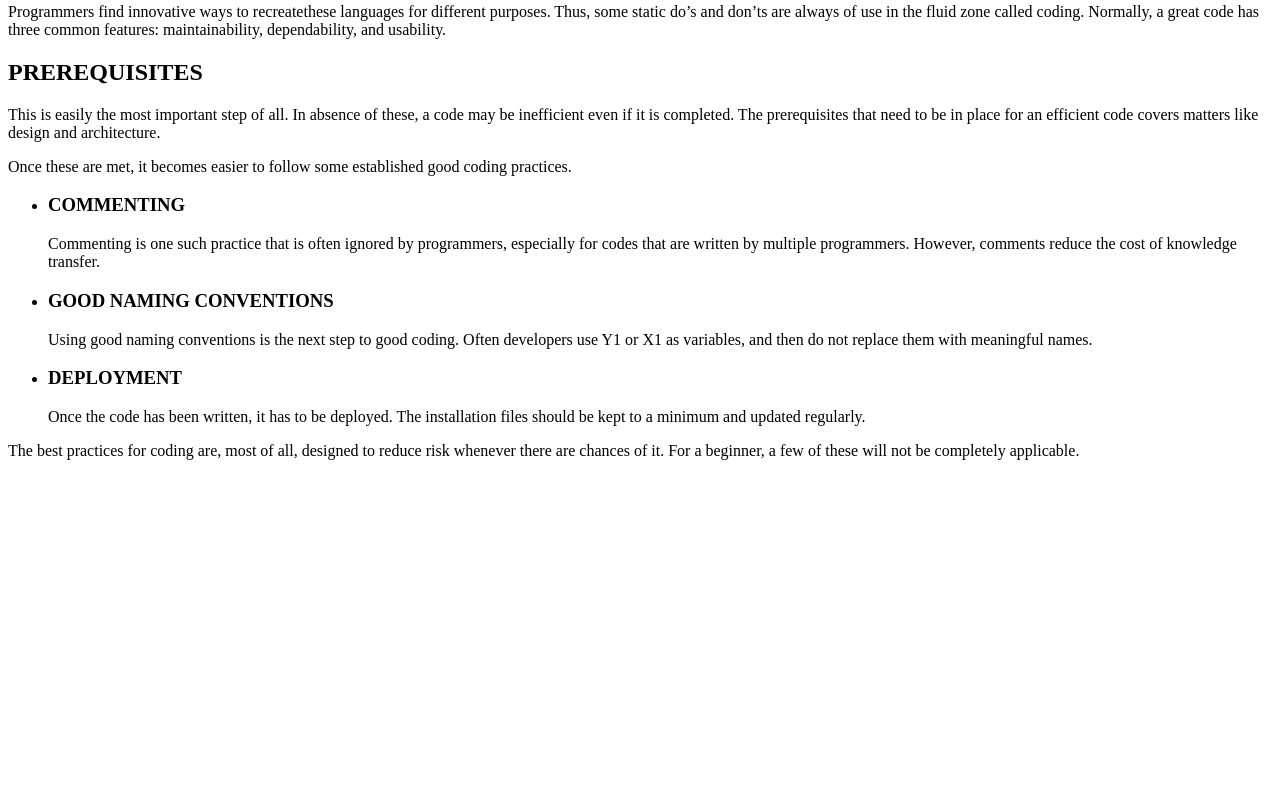
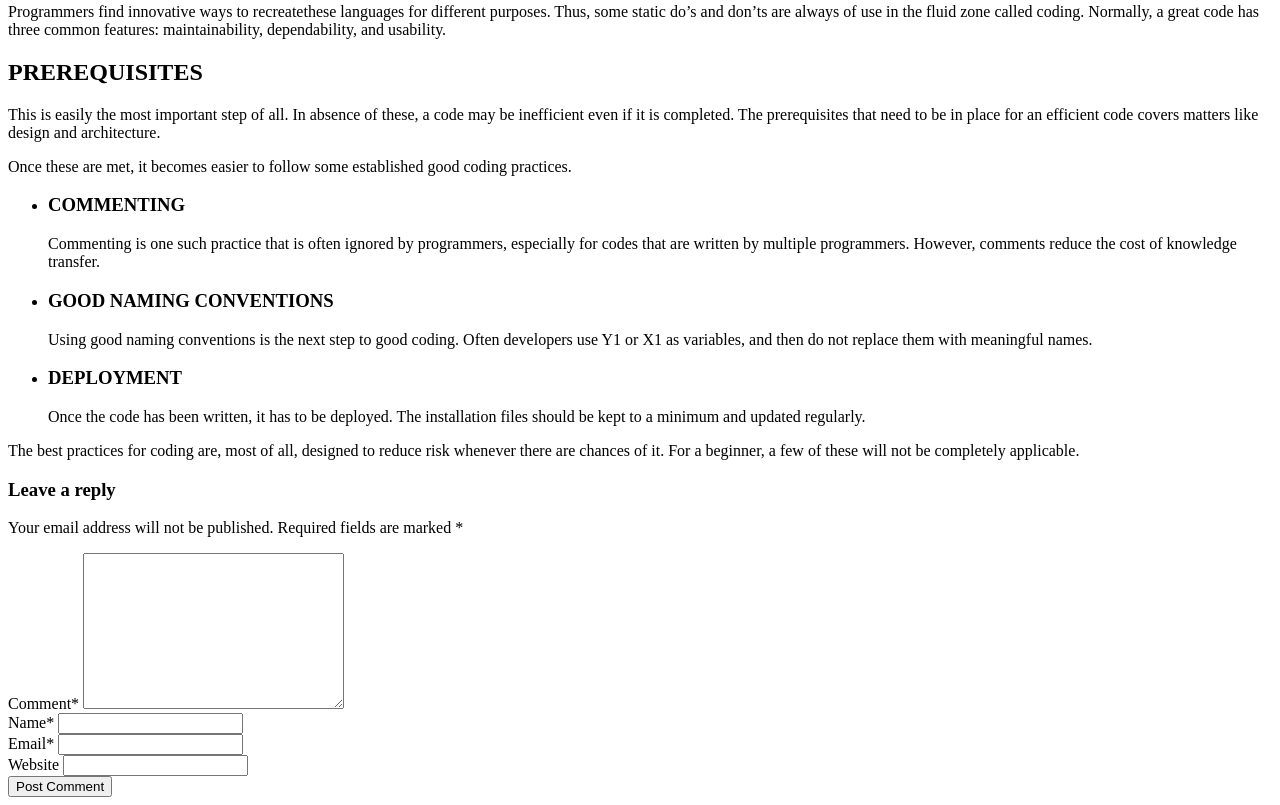
Before and after one commit to Fayaz-shaik/Projects, a plain HTML site: page HTMLBasedProjects/basicWebsite/index.html in a window 1280 px wide. Shown: the part 813-1618 px from the top of the page. Before the commit the page ends 1289 px from the top, so only its background shows below. Drawn offline with Linux system fonts and the light colour scheme.

Commit message:
added footer

```diff
--- a/HTMLBasedProjects/basicWebsite/index.html
+++ b/HTMLBasedProjects/basicWebsite/index.html
@@ -78,6 +78,38 @@
                 The best practices for coding are, most of all, designed to reduce risk whenever there are chances of it. For a beginner, a few of these will not be completely applicable.
             </p>
         </article>
+
+        <footer>
+
+            <h3>
+                Leave a reply
+            </h3>
+
+            <p>
+                Your email address will not be published. Required fields are marked <span>*</span>
+            </p>
+            <div>
+                <form>
+                    <label for="comments">Comment<span>*</span></label>
+                    <textarea id="comments" rows="10" cols="30" required=""></textarea> <br>
+
+                    <label for="name">Name<span>*</span></label>
+                    <input id="name" required=""></input>
+                    <br>
+
+                    <label for="email">Email<span>*</span></label>
+                    <input id="email" type="email" required=""></input>
+                    <br>
+
+                    <label for="website">Website</label>
+                    <input id="website" type="url" required=""></input>
+                    <br>
+
+                    <button type="submit">Post Comment</button>
+
+                </form>
+            </div>
+        </footer>
     </main>
 </body>
 </html>
```
